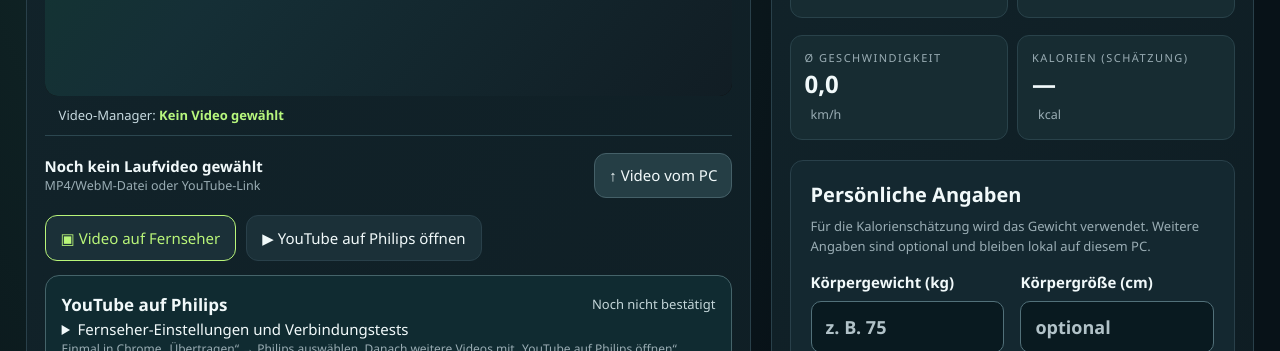
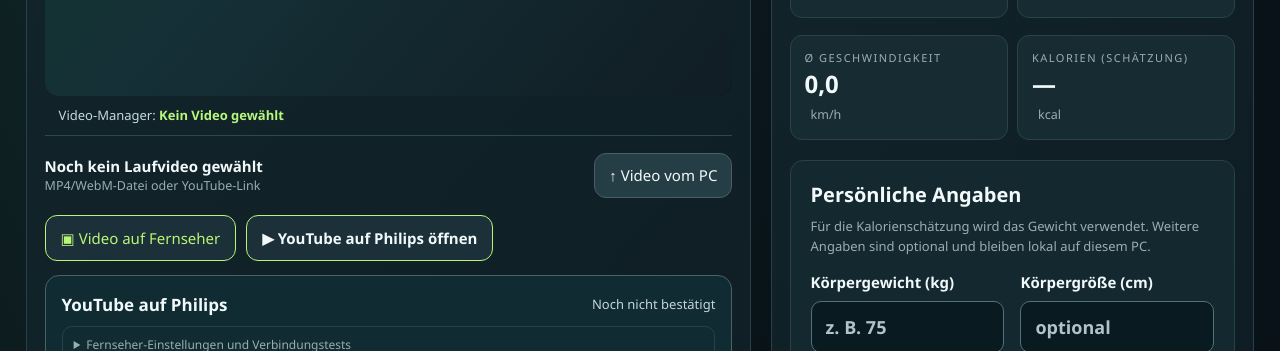
Before and after one commit to jsxxl2003/VirtualWalking, an Electron app: page VirtualWalking_2_4_Chicago_Portable_Windows11/web/index.html in a window 1280 px wide. Shown: the part 601-952 px from the top of the page. Drawn offline with Linux system fonts and the light colour scheme; no server answers.

Commit message:
Visually prioritize simple YouTube-to-Philips action

```diff
--- a/VirtualWalking_2_4_Chicago_Portable_Windows11/web/styles.css
+++ b/VirtualWalking_2_4_Chicago_Portable_Windows11/web/styles.css
@@ -126,3 +126,9 @@
  .hero{grid-template-columns:1fr;gap:10px}
  .hero .connection{max-width:none}
 }
+
+/* Keep TV casting simple; technical diagnostics are available on demand. */
+.tv-settings{margin:8px 0 10px;border:1px solid var(--border);border-radius:10px;padding:9px 11px}
+.tv-settings>summary,.tv-diagnostics>summary{cursor:pointer;color:var(--muted);font-size:12px}
+.tv-settings[open]>.tv-discovery{margin-top:12px}
+#youtubeDirectTv{border-color:var(--green);font-weight:700}
```
